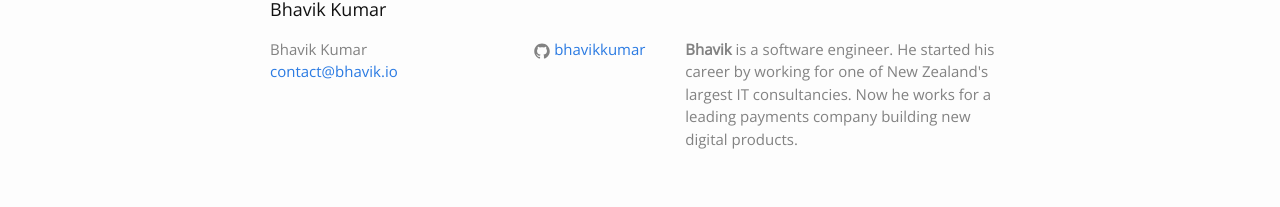
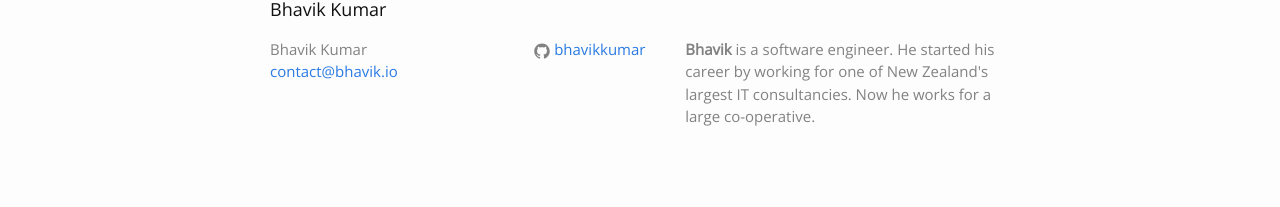
Before and after one commit to bhavikkumar/bhavik.io, a Jekyll site: the page built from index.html, in a window 1280 px wide. Shown: the part 2138-2345 px from the top of the page. Built offline with Jekyll 4.4.1, drawn with Linux system fonts in a browser that asks for light colours; the list of posts is cut into pages by our own code.

Commit message:
Add email protect gem

```diff
--- a/_config.yml
+++ b/_config.yml
@@ -6,7 +6,7 @@
 # 'jekyll serve'. If you change this file, please restart the server process.
 
 # Gems
-gems: [jekyll-paginate]
+gems: [jekyll-paginate, jekyll-email-protect]
 
 # Site settings
 title: Bhavik Kumar
@@ -14,8 +14,7 @@ email: contact@bhavik.io
 description: > # this means to ignore newlines until "baseurl:"
   <b>Bhavik</b> is a software engineer. He started his career by
   working for one of New Zealand's largest IT consultancies. Now
-  he works for a leading payments company building new digital
-  products.
+  he works for a large co-operative.
 baseurl: "" # the subpath of your site, e.g. /blog
 url: "https://bhavik.io" # the base hostname & protocol for your site
 # twitter_username: bhavikkumar
```
